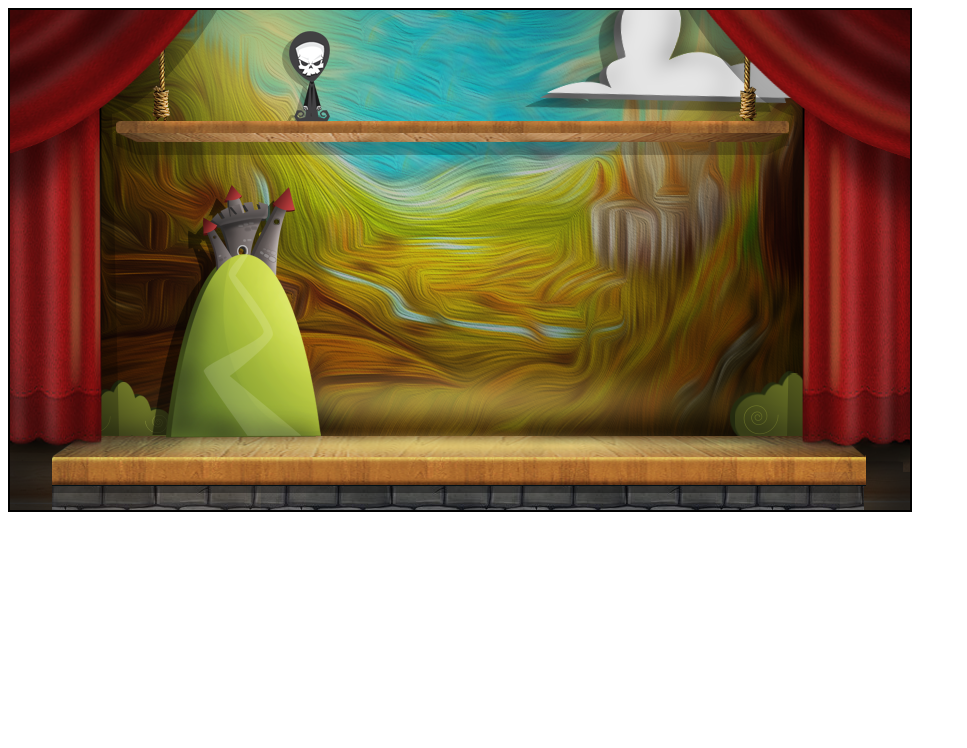
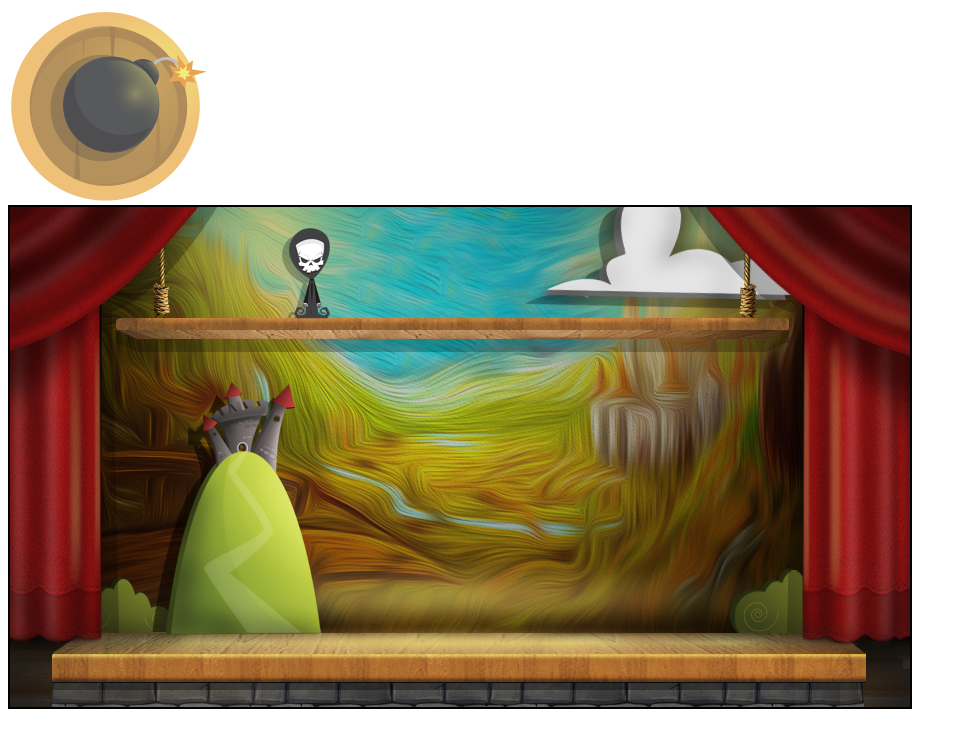
Before and after one commit to beanalicious1/phantomGame, a plain HTML site: page index.html in a window 1280 px wide. Shown: the whole page, without its empty margins (0-967 px from the left). Drawn offline with Linux system fonts and the light colour scheme.

Commit message:
added things for bombSprite

```diff
--- a/game.js
+++ b/game.js
@@ -52,6 +52,10 @@ function Bomb() {
     this.update = function () {
         this.velocity += this.gravity;
         this.y += this.velocity;
+    }
+
+    this.draw = function () {
+        bombSprite.draw(renderingContext, this.x, this.y);
     }
 }
 
--- a/index.html
+++ b/index.html
@@ -10,6 +10,11 @@
 <body onload="main()">
 
 <div id="canvasbox"></div>
+<div class="buttonbox">
+    <a href="#" class="bombButton">
+        <img src="bombButton.png" class="btnimage" />
+    </a>
+</div>
 
 </body>
 </html>
```
